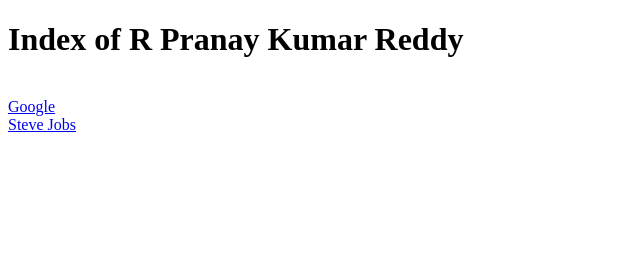
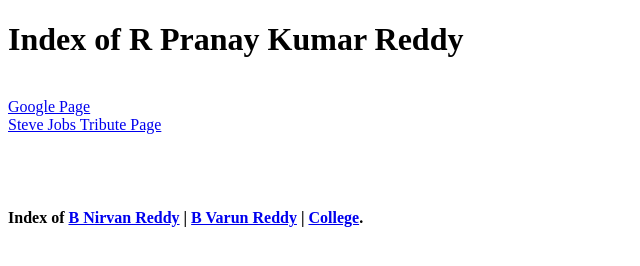
Before and after one commit to rpranaykumarreddy/HTML-CSS-Js, a plain HTML site: page index.html in a window 1280 px wide. Shown: the whole page, without its empty margins (0-640 px from the left). Drawn offline with Linux system fonts and the light colour scheme.

Commit message:
Update index.html

```diff
--- a/index.html
+++ b/index.html
@@ -3,14 +3,17 @@
 <head>
     <meta charset="UTF-8">
     <meta name="viewport" content="width=device-width, initial-scale=1.0">
-    <title>Index of R Pranay Kumar Reddy</title>
+    <title>R Pranay Kumar Reddy</title>
     <link rel="icon" href="icon.png" type="image/icon type">
 </head>
 <body>
     <h1>Index of R Pranay Kumar Reddy</h1>
     <br>
-    <a href="https://rpranaykumarreddy.github.io/rpkr/google">Google</a>
+    <a href="https://rpranaykumarreddy.github.io/rpkr/google">Google Page</a>
     <br>
-    <a href="https://rpranaykumarreddy.github.io/rpkr/stevejobs">Steve Jobs</a>
+    <a href="https://rpranaykumarreddy.github.io/rpkr/stevejobs">Steve Jobs Tribute Page</a>
+    <br>
+    <br><br><br>
+<h4>Index of <a href="https://nirvanreddy.github.io/nb/" target="_blank">B Nirvan Reddy</a> | <a href="https://varunreddy1024.github.io/vr" target="_blank">B Varun Reddy</a> | <a href="https://3idiots2020.github.io/college" target="_blank"> College</a>.</h4>
 </body>
 </html>
```
